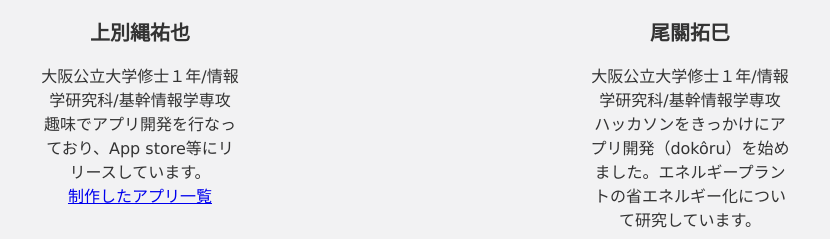
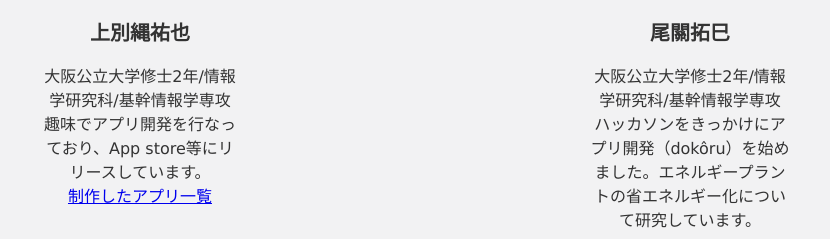
Before and after one commit to yuyakan/Dokoru_introduction, a plain HTML site: page index.html in a window 1280 px wide. Shown: the part 4484-4723 px from the top of the page, 225-1055 px from the left. Drawn offline with Linux system fonts and the light colour scheme.

```diff
--- a/index.html
+++ b/index.html
@@ -117,13 +117,13 @@
         <li>
           <img src="img/kanbe.png">
           <h2>上別縄祐也</h2>
-          <p>大阪公立大学修士１年/情報学研究科/基幹情報学専攻</p>
+          <p>大阪公立大学修士2年/情報学研究科/基幹情報学専攻</p>
           <p>趣味でアプリ開発を行なっており、App store等にリリースしています。<br><a href="https://yuyaport.netlify.app">制作したアプリ一覧</a></p>
         </li>
         <li>
           <img src="img/ozeki.jpeg">
           <h2>尾關拓巳</h2>
-          <p>大阪公立大学修士１年/情報学研究科/基幹情報学専攻</p>
+          <p>大阪公立大学修士2年/情報学研究科/基幹情報学専攻</p>
           <p>ハッカソンをきっかけにアプリ開発（dokôru）を始めました。エネルギープラントの省エネルギー化について研究しています。</p>
         </li>
       </ul>
```
Also changed, not shown: img/kanbe.png.
